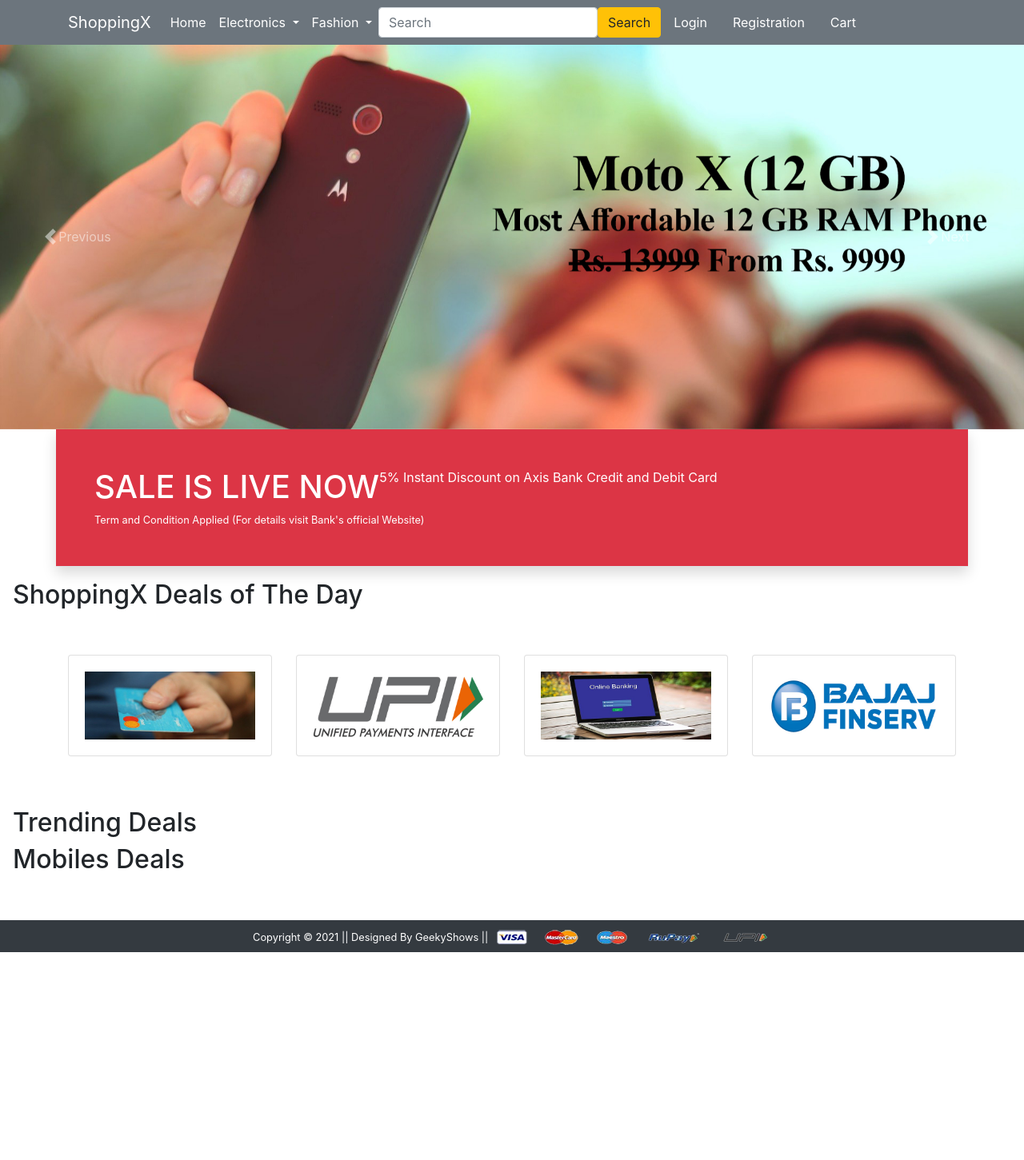
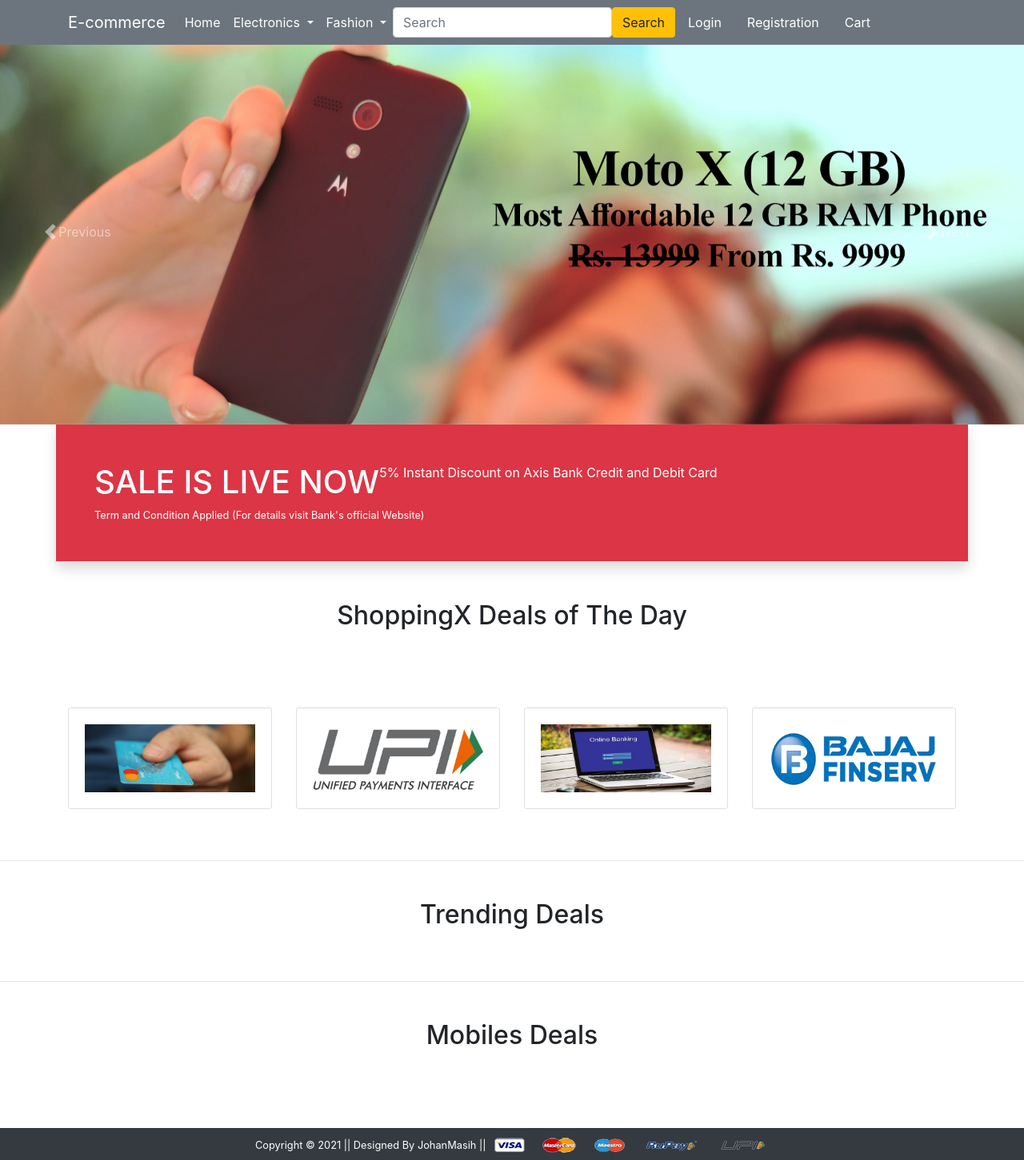
Before and after one commit to johanmasih26/E-commerce, a Django app: template app/templates/app/home.html in a window 1280 px wide. Shown: the whole page at 80% size. Before the commit the page ends 1191 px from the top, so only its background shows below. Run offline with Django 3.2, Linux system fonts and the light colour scheme; the template is opened without the code that fills it, so the values that code supplies are empty; some libraries are stand-ins or nearby versions.

Commit message:
layout make responsive

```diff
--- a/app/static/app/css/style.css
+++ b/app/static/app/css/style.css
@@ -1,21 +1,37 @@
-.owl-carousel .item{
+.owl-carousel .item {
     /* border: 1px solid black; */
     font-size: 24px;
     text-align: center;
- margin-top: 20px;;
+    margin-top: 20px;
+    ;
 }
 
-.owl-next{
- float:right;
+.owl-next {
+    float: right;
 }
-.owl-prev{
- float:left;
+
+.owl-prev {
+    float: left;
 }
-.owl-prev span{
+
+.owl-prev span {
     font-size: 24px;
     font-weight: bold;
 }
-.owl-next span{
+
+.owl-next span {
     font-size: 24px;
     font-weight: bold;
 }
+
+.navbar-brand {
+    font-size: 500;
+}
+
+.carousel-top {
+    margin-top: 50px;
+}
+
+.navbar-toggler {
+    background-color: #000;
+}
--- a/app/templates/app/base.html
+++ b/app/templates/app/base.html
@@ -18,14 +18,23 @@
     <!--Custom CSS-->
     <link rel="stylesheet" href="{% static 'app/css/style.css' %}">
 
-
+    <style>
+        footer {
+            position: relative;
+            bottom: 0;
+            width: 100%;
+            height: 40px;
+            /* Height of the footer */
+            background: #6cf;
+        }
+    </style>
     <title>ShoppingX | {% block title %} {% endblock title %} </title>
 </head>
 
 <body>
-    <nav class="navbar navbar-expand-lg  navbar-dark bg-secondary">
-        <div class="container">
-            <a class="navbar-brand" href="/">ShoppingX</a>
+    <nav class="navbar navbar-expand-lg  navbar-dark bg-secondary m-auto fixed-top">
+        <div class="container m-auto">
+            <a class="navbar-brand" href="/">E-commerce</a>
             <button class="navbar-toggler" type="button" data-bs-toggle="collapse" data-bs-target="#navbarSupportedContent" aria-controls="navbarSupportedContent" aria-expanded="false" aria-label="Toggle navigation">
          <span class="navbar-toggler-icon"></span>
        </button>
@@ -97,10 +106,7 @@
     {% block banner_slider %} {% endblock banner_slider %} {% block livesale %} {% endblock livesale %} {% block main-content %} {% endblock main-content %}
 
     <!-- Start Footer -->
-    <footer class="container-fluid bg-dark text-center p-2 mt-5">
-        <small class="text-white">Copyright &copy; 2021 || Designed By GeekyShows || </small>
-        <img src="{% static 'app/images/payment.png' %}" alt="" srcset="" class="img-fluid" height="2px">
-    </footer>
+    {% block footer %} {% endblock footer %}
     <!-- End Footer -->
 
     <!-- Jquery -->
@@ -116,3 +122,7 @@
 </html>
 
 </html>
+
+</html>
+
+</html>
--- a/app/templates/app/home.html
+++ b/app/templates/app/home.html
@@ -1,6 +1,6 @@
 {% extends 'app/base.html' %} {% load static %} {% block title %}Home{% endblock title %} {% block banner_slider %}
 <!--Banner Slider-->
-<div id="carouselExampleControls" class="carousel slide" data-bs-ride="carousel">
+<div id="carouselExampleControls" class="carousel slide carousel-top" data-bs-ride="carousel">
     <div class="carousel-inner">
         <div class="carousel-item active">
             <img src="{% static 'app/images/banner/b1.jpg' %}" class="d-block w-100" alt="...">
@@ -24,6 +24,8 @@
         <span class="visually-hidden">Next</span>
     </a>
 </div>
+
+
 <!-- End Banner Slider -->
 {% endblock banner_slider %} {% block livesale %}
 <!-- Live Sale Section -->
@@ -37,14 +39,15 @@
 <!-- End Live Sale Section -->
 {% endblock livesale %} {% block main-content %}
 <!-- 1st Product Slider -->
-<div class="m-3">
-    <h2>ShoppingX Deals of The Day</h2>
+
+<div class="m-3 text-center">
+    <h2 class="my-5">ShoppingX Deals of The Day</h2>
     <!-- Slider 1 -->
-    <div class="owl-carousel" id="slider1">
+    <div class="owl-carousel text-center" id="slider1">
 
         {% for t in topwears %}
         <a href="{% url 'product-detail' t.id %}" class="btn">
-            <div class="item"><img src="{{t.product_image.url}}" alt="" height="200px">
+            <div class="item"><img src="{{t.product_image.url}}" alt="" height="300px">
                 <span class="fw-bold">{{t.title}}</span><br><span class="fs-5">{{t.selling_price}}</span>
                 <p>{{t.description}}</p>
             </div>
@@ -55,7 +58,7 @@
 <!-- End 1st Product Slider -->
 
 <!-- Payment Info Section -->
-<div class="container my-5">
+<div class="container my-5 ">
     <div class="row">
         <div class="col-sm-3">
             <div class="card mb-3">
@@ -88,12 +91,12 @@
     </div>
 </div>
 <!-- End Payment Info Section -->
-
+<hr>
 <!-- 2nd Product Slider -->
-<div class="mx-3">
-    <h2>Trending Deals</h2>
+<div class="mx-3 text-center">
+    <h2 class="my-5">Trending Deals</h2>
     <!-- Slider 2 -->
-    <div class="owl-carousel" id="slider2">
+    <div class="owl-carousel text-center" id="slider2">
         {% for t in Bottomwears %}
         <a href="{% url 'product-detail' t.id %}" class="btn">
             <div class="item"><img src="{{t.product_image.url}}" alt="" height="200px">
@@ -103,10 +106,11 @@
         </a> {% endfor %}
     </div>
 </div>
-<div class="mx-3">
-    <h2>Mobiles Deals</h2>
+<hr>
+<div class="mx-3 text-center">
+    <h2 class="my-5">Mobiles Deals</h2>
     <!-- Slider 2 -->
-    <div class="owl-carousel" id="slider2">
+    <div class="owl-carousel text-center" id="slider2">
         {% for m in Mobile %}
         <a href="{% url 'product-detail' m.id %}" class="btn">
             <div class="item"><img src="{{m.product_image.url}}" alt="" height="200px">
@@ -117,4 +121,8 @@
     </div>
 </div>
 <!-- End 2nd Product Slider -->
-{% endblock main-content %}
+{% endblock main-content %} {% block footer %}
+<footer class="container-fluid bg-dark text-center p-2 mt-5 ">
+    <small class="text-white">Copyright &copy; 2021 || Designed By JohanMasih || </small>
+    <img src="{% static 'app/images/payment.png' %}" alt="" srcset="" class="img-fluid" height="2px">
+</footer>{% endblock footer %}
```
Also changed, not shown: app/templates/app/address.html (+14 -9 lines), app/templates/app/orders.html (+6 -7 lines), app/templates/app/productdetail.html (+7 -5 lines), app/templates/app/profile.html (+34 -11 lines), app/views.py (+17 -3 lines), db.sqlite3. Lines whose indentation alone changed are shown as unchanged.
